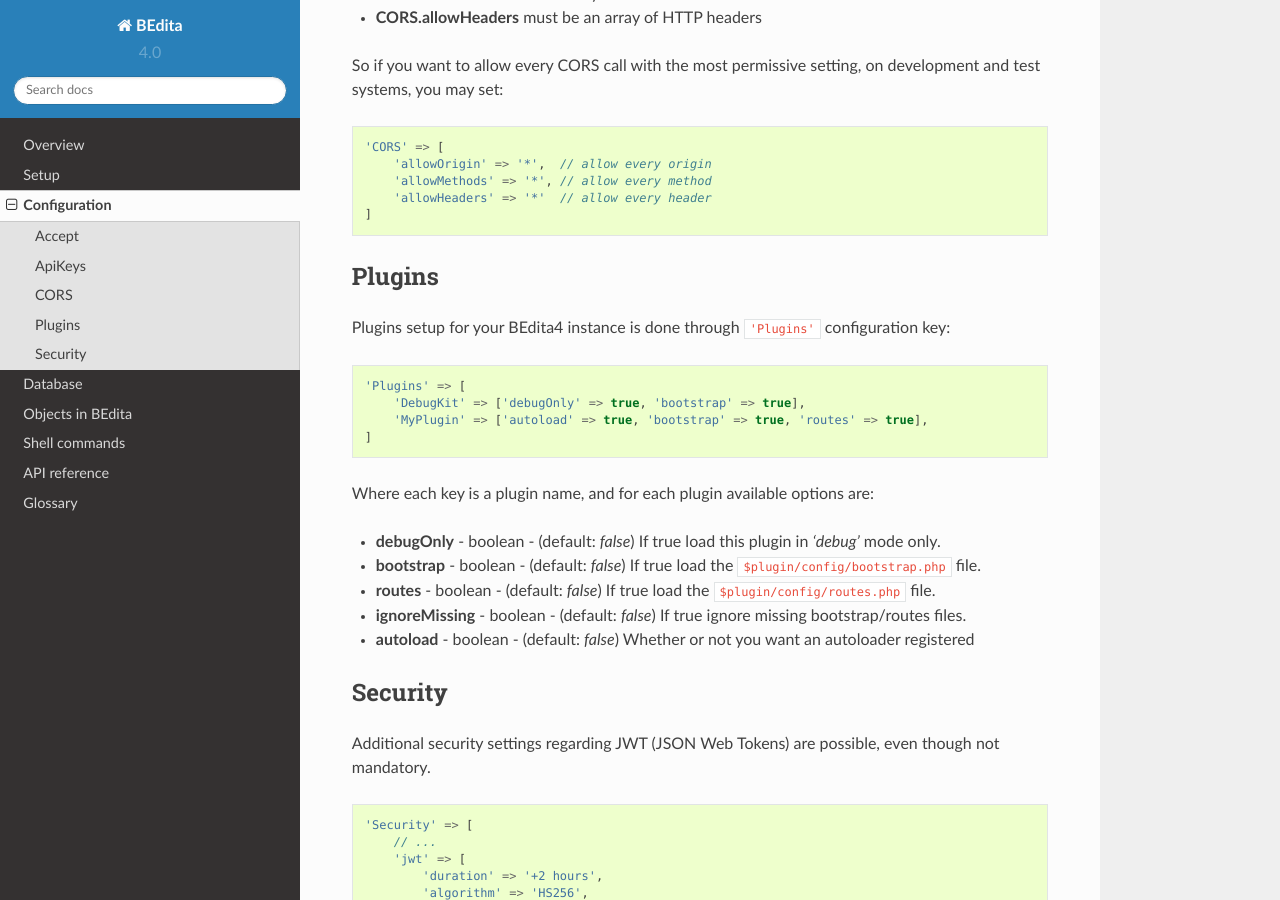
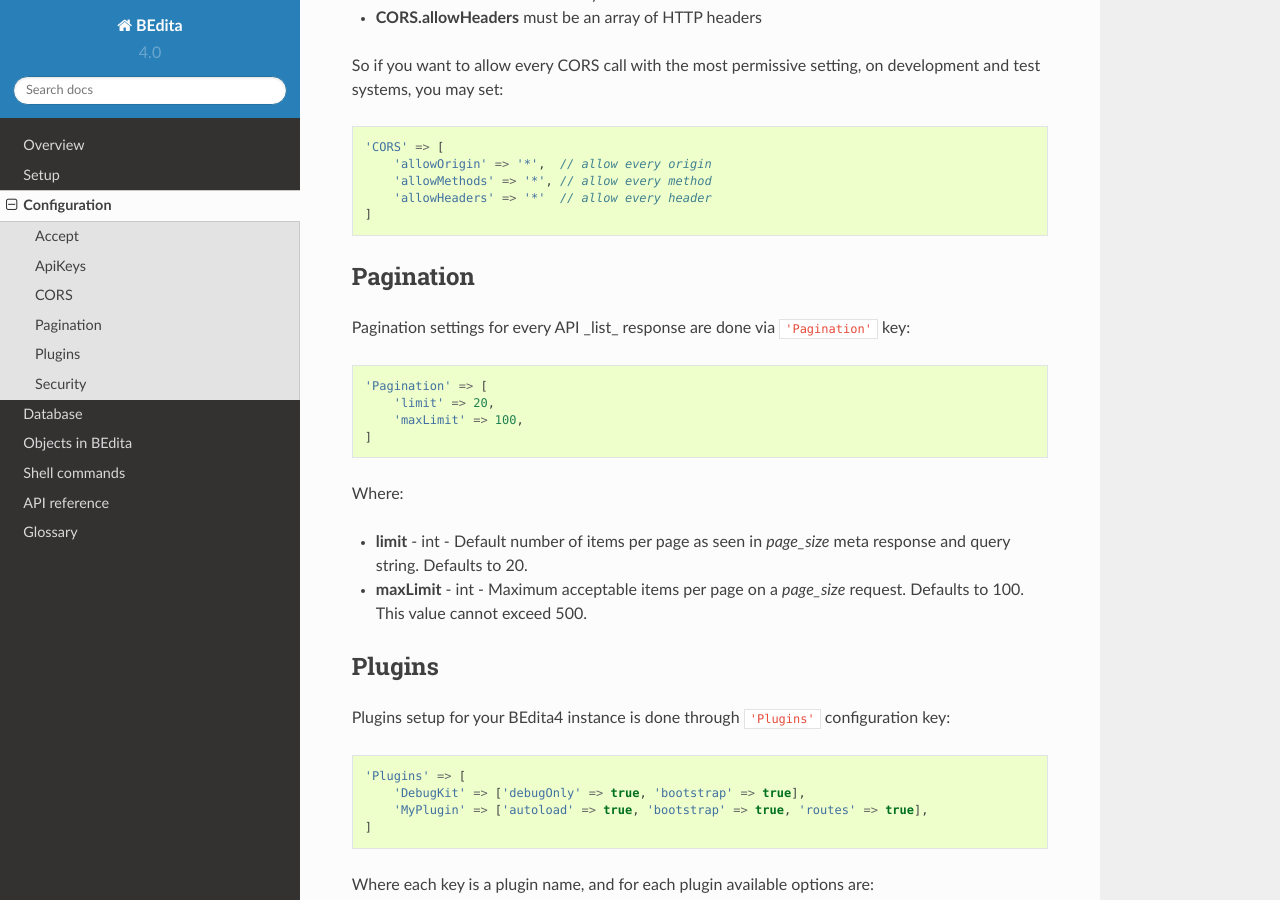
Before and after one commit to bedita/docs, a Sphinx documentation site: the page built from source/configuration.rst, in a window 1280 px wide and 900 px high, scrolled down 2242 px. Built offline with Sphinx 7.4.7 and the Read the Docs theme 2.0.0, drawn with Linux system fonts in a browser that asks for light colours.

Commit message:
bedita/bedita#1195 docs: configuration & page_size request

```diff
--- a/source/configuration.rst
+++ b/source/configuration.rst
@@ -111,6 +111,24 @@
         'allowHeaders' => '*'  // allow every header
     ]
 
+.. _configuration-pagination:
+
+Pagination
+----------
+
+Pagination settings for every API _list_ response are done via ``'Pagination'`` key:
+
+.. sourcecode:: php
+
+    'Pagination' => [
+        'limit' => 20,
+        'maxLimit' => 100,
+    ]
+
+Where:
+
+- **limit** - int - Default number of items per page as seen in `page_size` meta response and query string. Defaults to 20.
+- **maxLimit** - int - Maximum acceptable items per page on a `page_size` request. Defaults to 100. This value cannot exceed 500.
 
 Plugins
 -------
--- a/source/endpoints/parameters.rst
+++ b/source/endpoints/parameters.rst
@@ -11,7 +11,7 @@
 -----------
 
   * ``page`` - select page number to retrieve
-  * ``page_size`` - define page size; default size is defined in *default.page.size* (???) configuration parameter (which is usually 20), and maximum possible size is defined in *max.page.size* (???) configuration parameter
+  * ``page_size`` - define page size; default page size and maximum possible size are defined via configuration parameter (defaults are 20 and 100) see :ref:`configuration-pagination`
 
 Examples:
 
```
